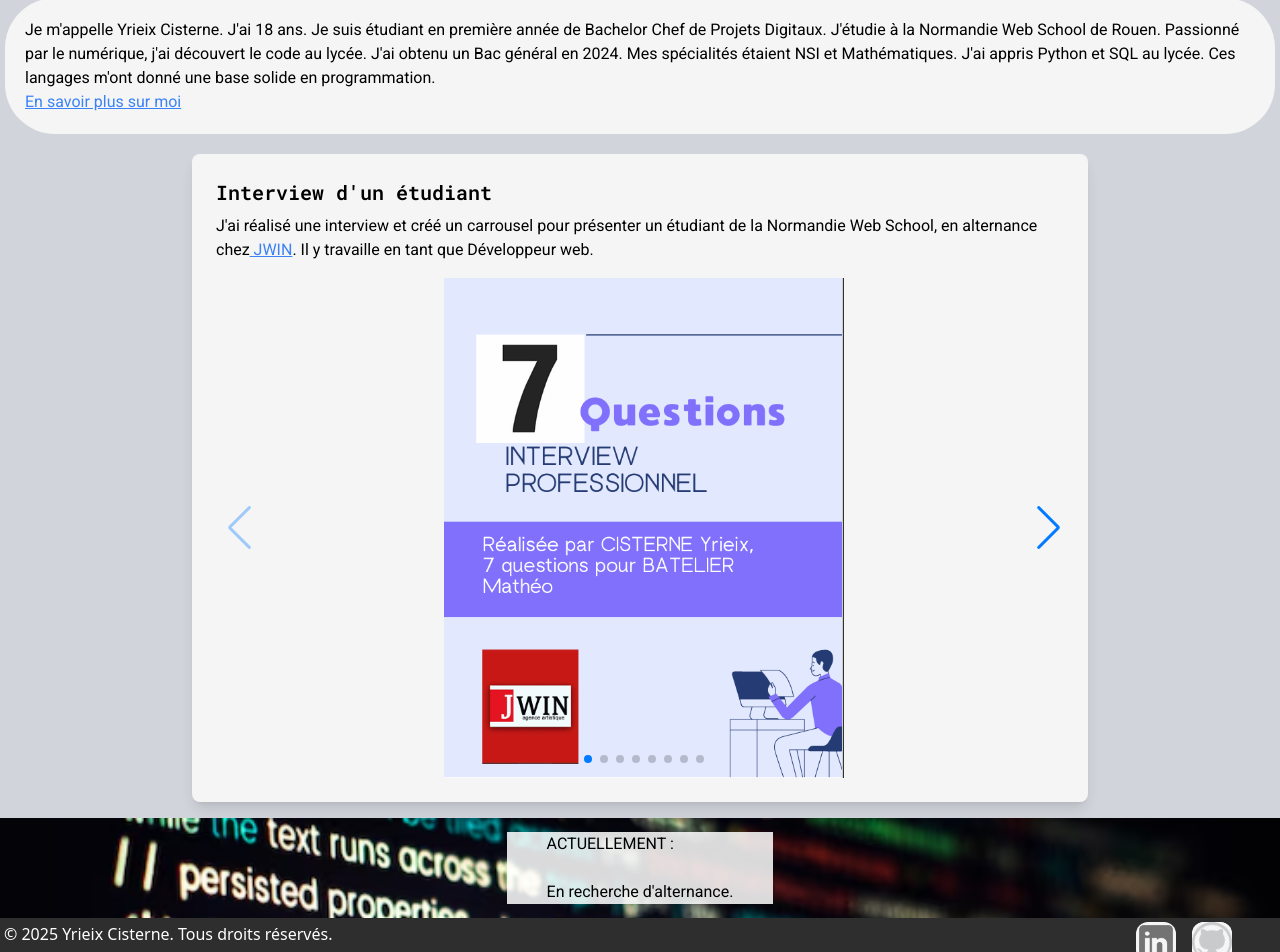
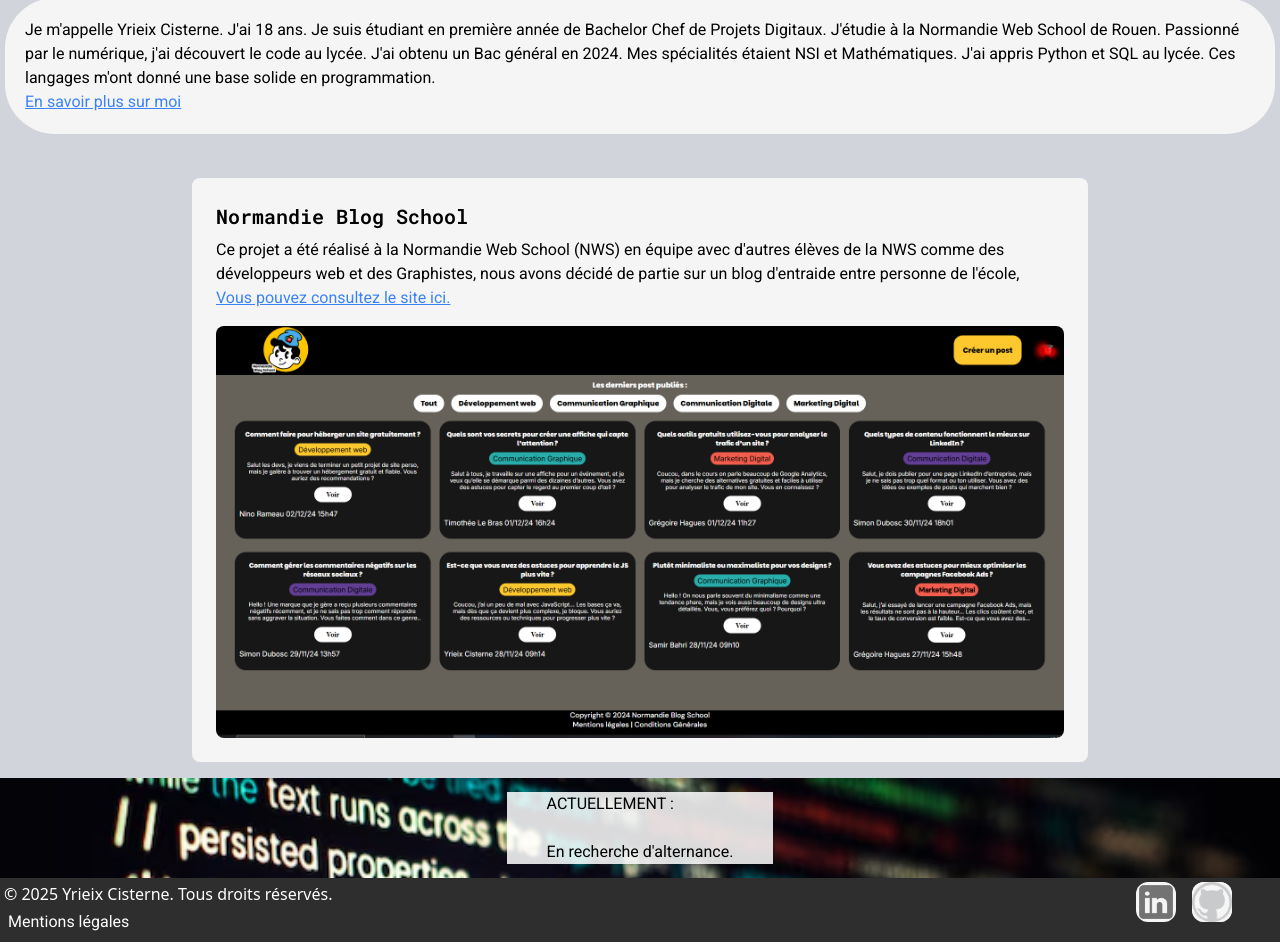
Before and after one commit to yrieix-cisterne-nws/creerunnextjs, a React (Create React App) app: page / in a window 1280 px wide. Shown: the part 468-1420 px from the top of the page. Built offline with nearby package versions, Linux system fonts and the light colour scheme; no server answers.

Commit message:
Readme update

```diff
--- a/src/component/Header.jsx
+++ b/src/component/Header.jsx
@@ -152,15 +152,6 @@
             Projet
           </Link>
         </li>
-        <li>
-          <button
-            onClick={toggleDarkMode}
-            className="block p-4 text-white z-100 hover:bg-[#4e4e4e] w-full text-left"
-            aria-label="Toggle dark mode"
-          >
-            {darkMode ? 'Light Mode' : 'Dark Mode'}
-          </button>
-        </li>
       </ul>
     </nav>
   );
--- a/src/pages/CV.jsx
+++ b/src/pages/CV.jsx
@@ -5,7 +5,7 @@
     <div style={{ fontFamily: 'Roboto'}} className="min-h-screen bg-fond dark:bg-fondDark font-sans flex flex-col justify-center items-center p-4 lg:flex-row lg:items-start lg:gap-8">
 
       <div className="absolute top-36"><a href="/cv.pdf" download="CV_Yrieix_Cisterne" className="w-full bg-titre text-white py-4 text-center font-bold text-2xl rounded-lg my-8 px-4 hover:bg-gray-900 dark:bg-fond dark:text-black">Télécharger mon CV</a></div>
-      <div className="bg-blanc dark:bg-blancDark dark:text-white mt-24 p-6 rounded-lg shadow-lg w-full max-w-2xl lg:w-2/3">
+      <div className="bg-blanc dark:bg-blancDark dark:text-white mt-24 p-6 rounded-lg w-full max-w-2xl lg:w-2/3">
         <div className="flex flex-col items-center">
           <img src="photodemoi.png" alt="Tête de moi" className="w-auto h-auto rounded-full mb-4" />
           <p className="text-lg font-bold text-center">
@@ -49,7 +49,7 @@
       </div>
 
 
-      <section className="bg-gray-200 dark:bg-gray-600 dark:text-white p-6 rounded-lg shadow-lg w-full max-w-2xl lg:w-1/3 lg:self-start lg:mt-[39rem]">
+      <section className="bg-gray-200 dark:bg-gray-600 dark:text-white p-6 rounded-lg w-full max-w-2xl lg:w-1/3 lg:self-start lg:mt-[39rem]">
         <div className="text-center">
           <p className="text-xl font-bold">FORMATION</p>
           <div className="mt-4">
--- a/src/pages/Home.jsx
+++ b/src/pages/Home.jsx
@@ -1,5 +1,5 @@
 import { Link } from "react-router-dom";
-import InterviewCarousel from "../component/Carousel";
+import { ProjetTexteSeul } from "../component/Projettexte";
 import { Titre } from "../component/Titre";
 
 
@@ -33,7 +33,12 @@
             </div>
           </div>
         </section>
-        <div className="flex justify-center pb-4"><InterviewCarousel/></div>
+        <div className="flex justify-center pb-4"><ProjetTexteSeul title={"Normandie Blog School"}
+                                description={"Ce projet a été réalisé à la Normandie Web School (NWS) en équipe avec d'autres élèves de la NWS comme des développeurs web et des Graphistes, nous avons décidé de partie sur un blog d'entraide entre personne de l'école, "}
+                                image={"/projet/normandiebs.png"}
+                                alt={"Page Accueil Normandie Blog School"}
+                                link={"https://nino-rameau.github.io/normandie-blog-school/index.html"}
+                                linktext={"Vous pouvez consultez le site ici."}/></div>
 
         <div style={{ fontFamily: 'Roboto'}} className='bg-[url("./assets/images/lignedecode.png")] w-full bg-no-repeat bg-cover h-[100px] flex items-center justify-center'>
 
```
Also changed, not shown: 1 other file (tests, documents, lock files or other folders).
